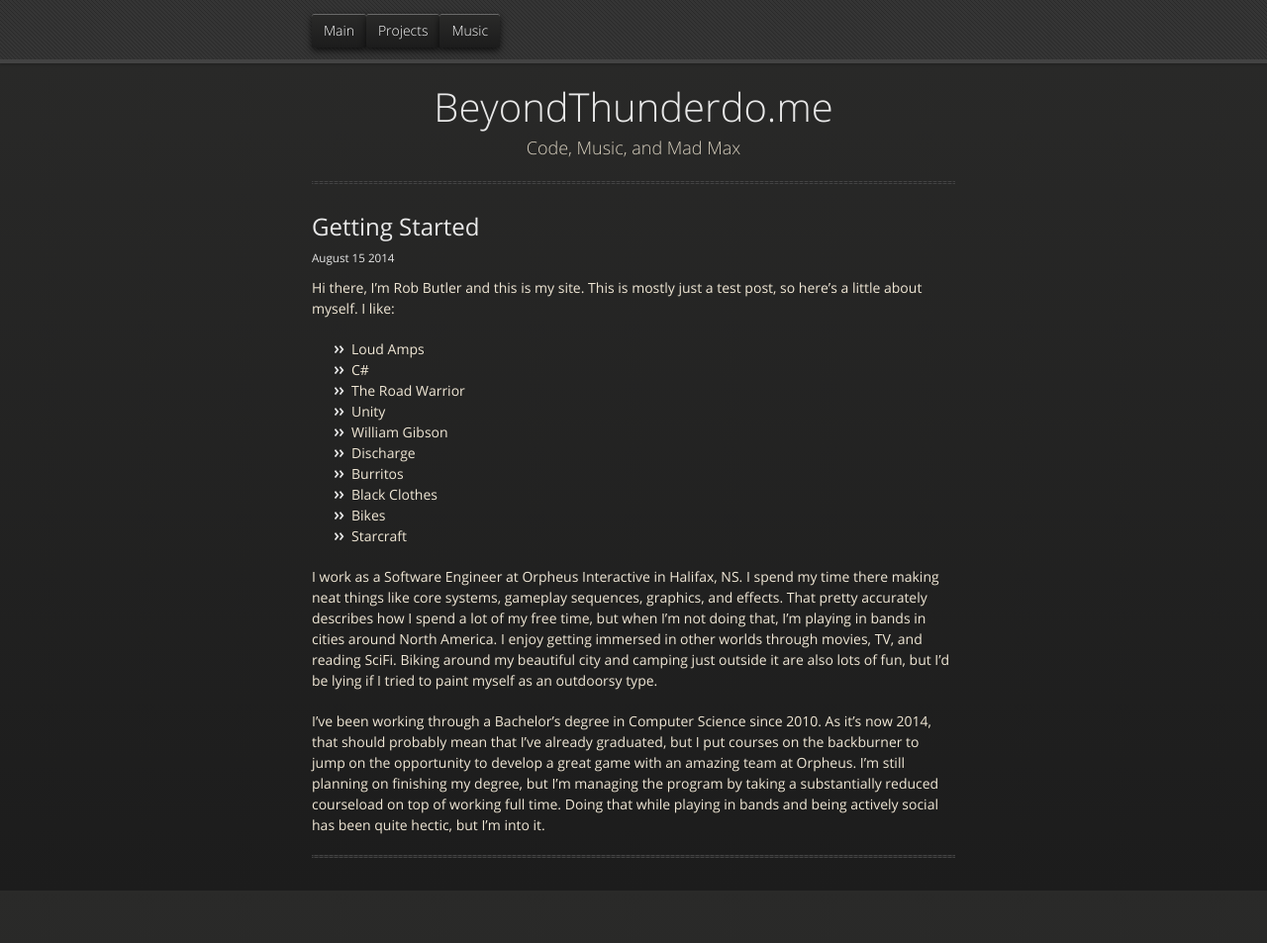
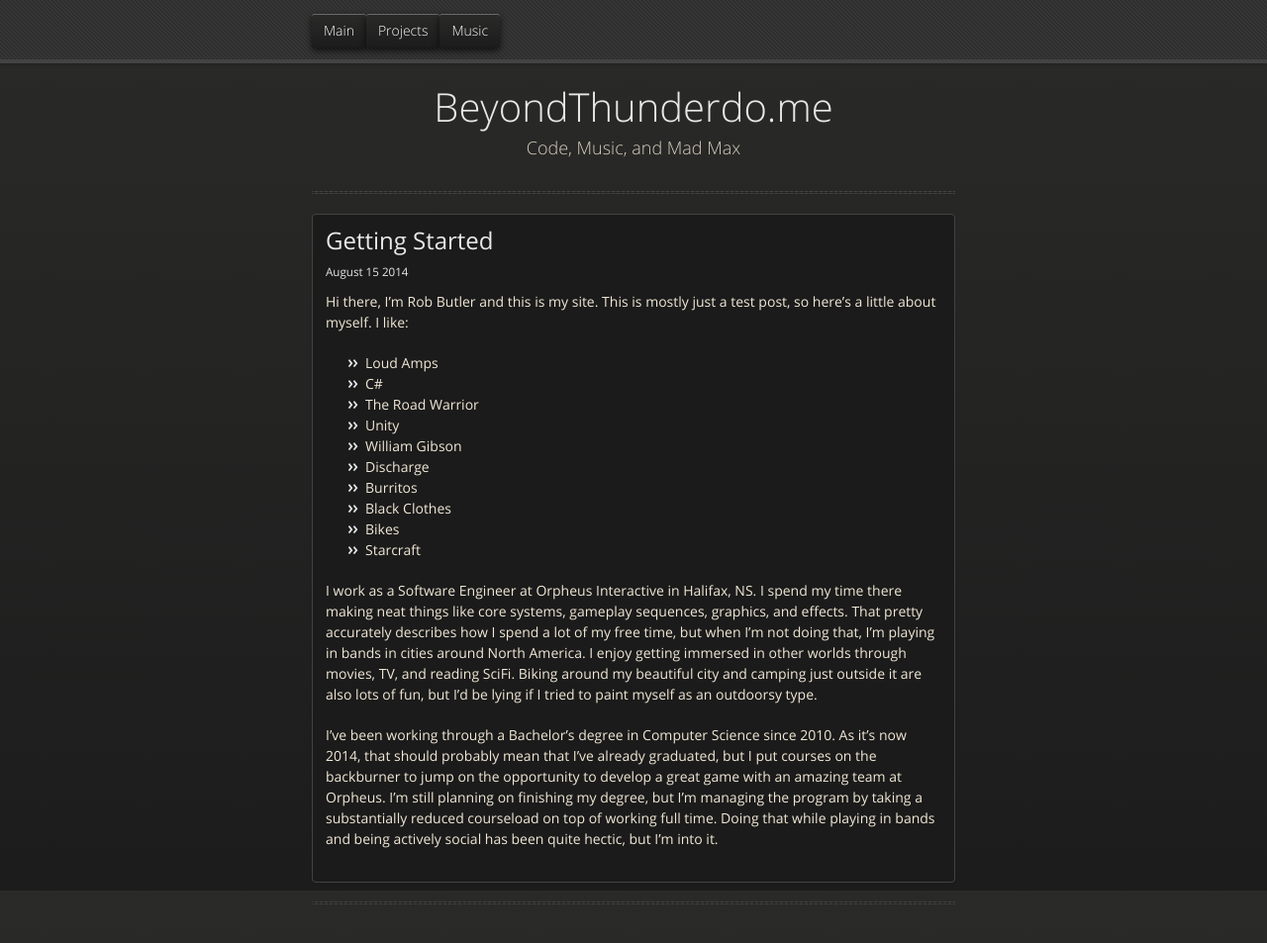
Before and after one commit to rbrt/rbrt.github.io, a Jekyll site: the page built from index.html, in a window 1280 px wide and 1024 px high. Shown: the top 953 px of the window at 99% size. Built offline with Jekyll 4.4.1, drawn with Linux system fonts in a browser that asks for light colours; nearby versions of some CDN libraries.

Commit message:
Blog post element styling

```diff
--- a/index.html
+++ b/index.html
@@ -7,14 +7,15 @@ title: BeyondThunderdo.me
 <div id="title">
     <h1>BeyondThunderdo.me</h1>
     <p>Code, Music, and Mad Max</p>
-    <hr>
 </div>
 
+<hr>
 
 {% for post in site.posts limit 8 %}
     <div class="post">
         {{ post.content }}
     </div>
+
 	<hr>
 {% endfor %}
 
--- a/stylesheets/styles.css
+++ b/stylesheets/styles.css
@@ -882,6 +882,23 @@ section #title .credits.right {
     margin-left: auto;
 }
 
+.post{
+    display: block;
+    background: #1B1B1B;
+    padding: 2%;
+    border: 1px solid #434343;
+    margin-bottom: 3%;
+    -webkit-border-radius: 4px;
+    -moz-border-radius: 4px;
+    border-radius: 4px;
+    -webkit-box-shadow: 0 1px 3px rgba(0,0,0,0.055);
+    -moz-box-shadow: 0 1px 3px rgba(0,0,0,0.055);
+    box-shadow: 0 1px 3px rgba(0,0,0,0.055);
+    -webkit-transition: all .2s ease-in-out;
+    -moz-transition: all .2s ease-in-out;
+    -o-transition: all .2s ease-in-out;
+    transition: all .2s ease-in-out;
+}
 
 .post>p{
     text-align : left;
```
Also changed, not shown: 2 other files.
